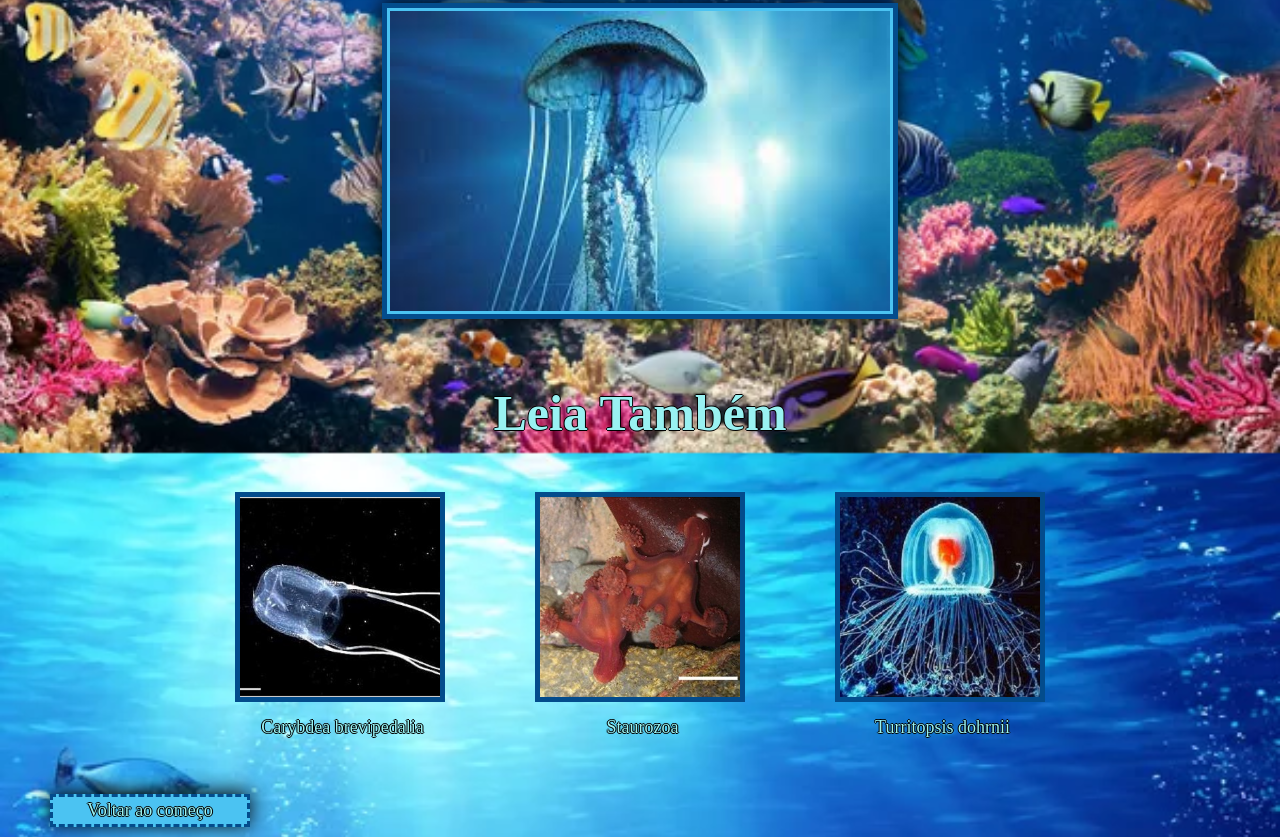
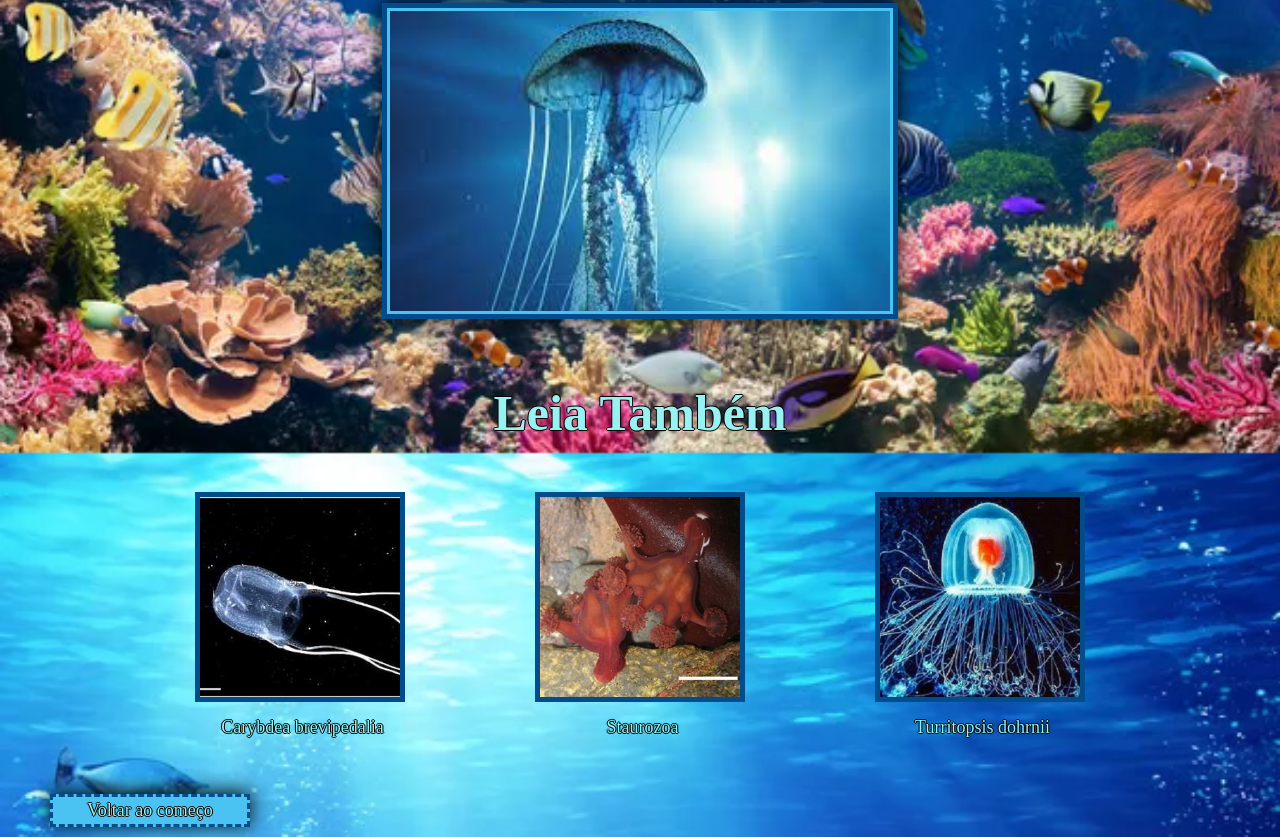
Before and after one commit to LindauroNeto/Site-Aguas-Vivas, a plain HTML site: page index.html in a window 1280 px wide. Shown: the part 2107-2944 px from the top of the page. Drawn offline with Linux system fonts and the light colour scheme.

Commit message:
Espaçamento das Grades
Reajuste no espaçamento entre as imagens da grade.

```diff
--- a/css/ComplementoSS.css
+++ b/css/ComplementoSS.css
@@ -85,7 +85,7 @@ div#ind {
 #links-final-page h3 {font-size: 50px; margin: 40px 0; padding: 5px;}
 #grade a {text-decoration: none;}
 
-.blocos {display: grid; justify-items: center; margin: 0 40px;}
+.blocos {display: grid; justify-items: center; margin: 0 60px;}
 .blocos a img {border: 5px solid #034C8C; width: 200px; height: auto; margin: 5px;}
 .blocos a p {text-align: center; padding: 1px; margin: 5px;}
 .blocos a p:hover {transition: color 0.2s; color: red;}
```
